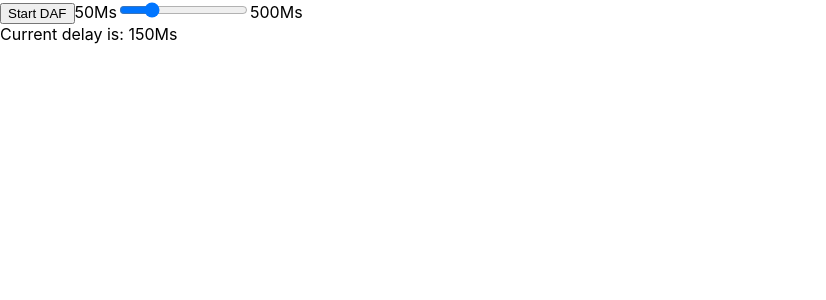
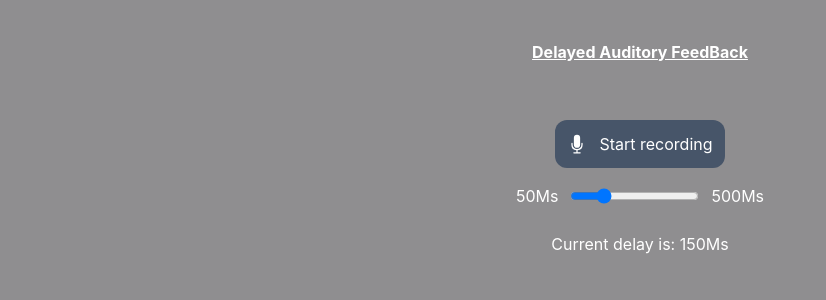
Before and after one commit to Shaky-Sahil/Delayed-Auditory-Feedback, a React (Create React App) app: page / in a window 1280 px wide. Shown: the top 300 px of the page, without its empty margins (0-826 px from the left). Built offline with nearby package versions, Linux system fonts and the light colour scheme; no server answers.

Commit message:
styling test

```diff
--- a/package.json
+++ b/package.json
@@ -3,6 +3,7 @@
   "version": "0.1.0",
   "private": true,
   "dependencies": {
+    "@heroicons/react": "^2.1.1",
     "@testing-library/jest-dom": "^5.17.0",
     "@testing-library/react": "^13.4.0",
     "@testing-library/user-event": "^13.5.0",
@@ -35,5 +36,8 @@
       "last 1 firefox version",
       "last 1 safari version"
     ]
+  },
+  "devDependencies": {
+    "tailwindcss": "^3.4.1"
   }
 }
--- a/src/components/Daf.js
+++ b/src/components/Daf.js
@@ -1,6 +1,6 @@
 import React, { useEffect, useState } from 'react';
 import * as Tone from 'tone';
-
+import { BeakerIcon, MicrophoneIcon } from '@heroicons/react/24/solid'
 const Daf = () => {
   const [isRecording, setIsRecording] = useState(false);
   const [mic, setMic] = useState(null);
@@ -70,20 +70,28 @@ const Daf = () => {
   };
 
   return (
-    <div>
-      <button onClick={()=>{
+    <div className='bg-[#8f8e90] text-white w-full h-screen'>
+      <div className='text-center'>
+        <h1 className='text-center pt-10 pb-10 font-bold underline'>Delayed Auditory FeedBack</h1>
+
+
+        <div className='flex justify-center'>
+        <button className=' flex' onClick={()=>{
         if(micPermission){
           isRecording ? stopRecording() : startRecording()
         }
         else{
           handlePermissions()
         }
-      }
+        }
         }>
-        {isRecording ? 'Stop' : 'Start DAF'}
-      </button>
-      <label>
-        50Ms
+        {isRecording ? <button className='text-center p-3 bg-slate-400 mt-4 mb-4 rounded-xl text-white'><div className='flex items-center text-center'><MicrophoneIcon className='w-5 h-5 mr-3'/> Stop recording</div></button> : <button className='text-center p-3 bg-slate-600 mt-4 mb-4 rounded-xl text-white'><div className='flex items-center text-center'><MicrophoneIcon className='w-5 h-5 mr-3'/> Start recording</div></button>}
+        </button>
+        </div>
+
+
+        <label className='flex items-center justify-center'>
+        <p className='mr-3'>50Ms</p>
         <input
           type="range"
           min={0.05}
@@ -92,10 +100,11 @@ const Daf = () => {
           value={delay}
           onChange={handleDelayChange}
         />
-        500Ms
+        <p className='ml-3'>500Ms</p>
       </label>
       <br />
       <output>Current delay is: {delay * 1000}Ms</output>
+      </div>
     </div>
   );
 };
--- a/src/index.css
+++ b/src/index.css
@@ -7,6 +7,10 @@ body {
   -moz-osx-font-smoothing: grayscale;
 }
 
+@tailwind base;
+@tailwind components;
+@tailwind utilities;
+
 code {
   font-family: source-code-pro, Menlo, Monaco, Consolas, 'Courier New',
     monospace;
--- /dev/null
+++ b/tailwind.config.js
@@ -0,0 +1,8 @@
+/** @type {import('tailwindcss').Config} */
+module.exports = {
+  content: ["./src/**/*.{html,js}"],
+  theme: {
+    extend: {},
+  },
+  plugins: [],
+}
```
Also changed, not shown: 1 other file (tests, documents, lock files or other folders).
